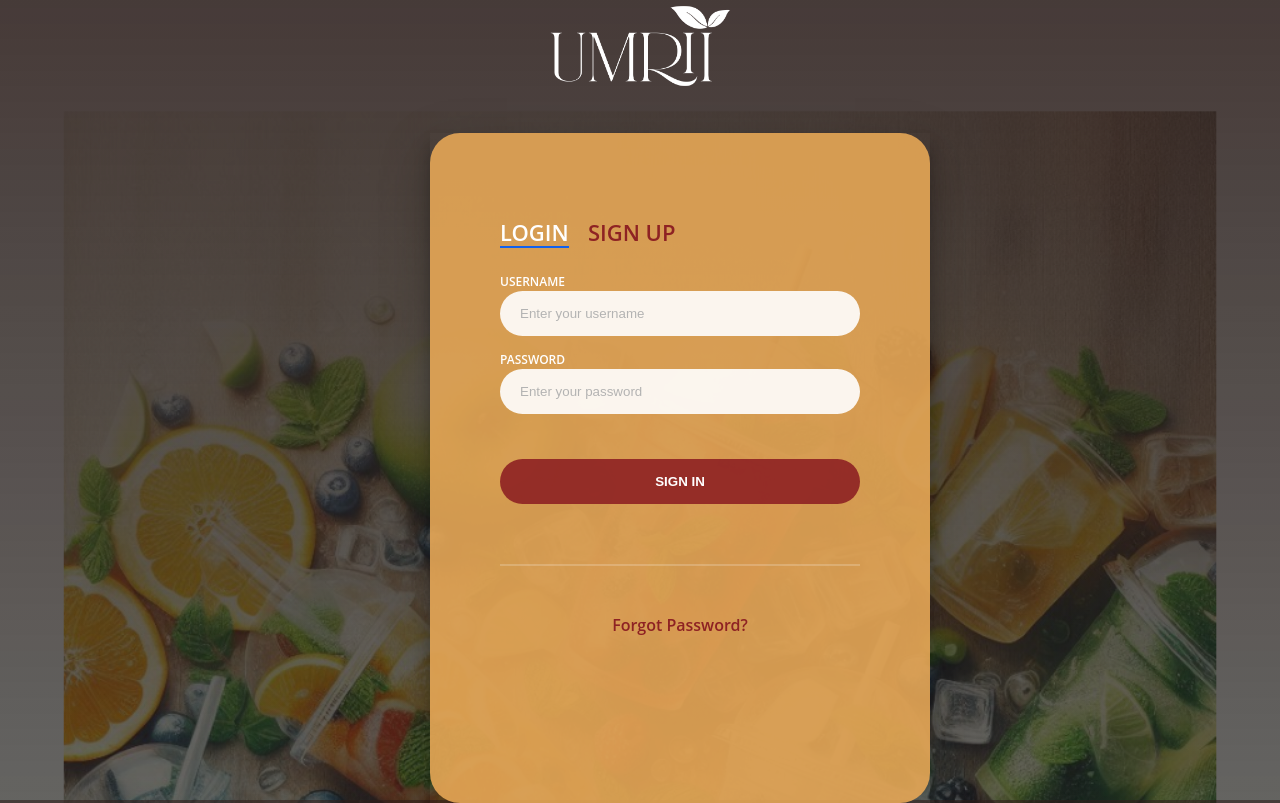
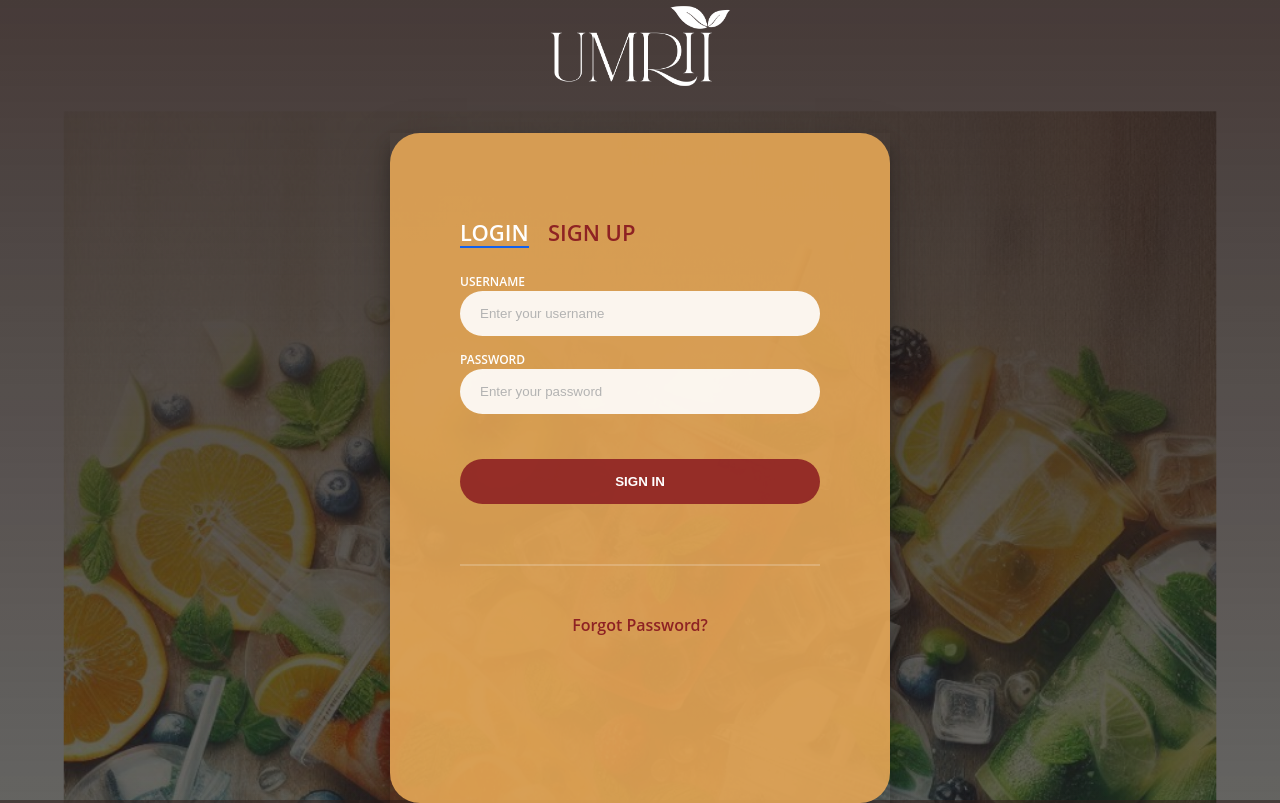
Before and after one commit to kripabudhathoki/Umrii, a PHP site: page /login.php in a window 1280 px wide. Run offline with PHP 8.4, Linux system fonts and the light colour scheme.

Commit message:
managed the login/signup in center

```diff
--- a/css/login.css
+++ b/css/login.css
@@ -12,6 +12,12 @@ body{
     background-position: center;
     background-size: cover;
 	font:600 16px/18px 'Open Sans',sans-serif;
+}
+
+.row{
+	display: flex;
+	justify-content: center;
+	align-items: center;
 }
 
 .login-box{
--- a/login.php
+++ b/login.php
@@ -7,27 +7,32 @@
     <link rel="shortcut icon" href="assets/img/logoW.png" type="image/x-icon">
     <link rel="icon" type="image/x-icon" href="assets/img/logoW.png" />
     <link href="css/login.css" rel="stylesheet" />
+</head>
+
+<body>
     <a href="index.php" class="navbar-brand">
-					<h1 class="display-6"  style="text-align: center;"><img src="assets/img/logoW.png" class="main-logo" /></h1>
+        <h1 class="display-6" style="text-align: center;">
+            <img src="assets/img/logoW.png" class="main-logo" alt="Umrii Logo" />
+        </h1>
     </a>
-</head>
-<body>
-    <div class ="row">
-	<div class="col-md-6 mx-auto p-0" style="margin-left: 430px;">
+    <div class="row">
+        <div class="col-md-6 mx-auto p-0">
             <div class="card">
                 <div class="login-box">
                     <div class="login-snip">
-		<input id="tab-1" type="radio" name="tab" class="sign-in" checked><label for="tab-1" class="tab">Login</label>
-		<input id="tab-2" type="radio" name="tab" class="sign-up"><label for="tab-2" class="tab">Sign Up</label>
+                        <input id="tab-1" type="radio" name="tab" class="sign-in" checked>
+                        <label for="tab-1" class="tab">Login</label>
+                        <input id="tab-2" type="radio" name="tab" class="sign-up">
+                        <label for="tab-2" class="tab">Sign Up</label>
                         <div class="login-space">
                             <div class="login">
                                 <div class="group">
-					<label for="user" class="label">Username</label>
-					<input id="user" type="text" class="input"  placeholder="Enter your username">
+                                    <label for="login-user" class="label">Username</label>
+                                    <input id="login-user" type="text" class="input" placeholder="Enter your username">
                                 </div>
                                 <div class="group">
-					<label for="pass" class="label">Password</label>
-					<input id="pass" type="password" class="input" data-type="password" placeholder="Enter your password">
+                                    <label for="login-pass" class="label">Password</label>
+                                    <input id="login-pass" type="password" class="input" placeholder="Enter your password">
                                 </div>
                                 <div class="group">
                                     <input type="submit" class="button" value="Sign In">
@@ -39,20 +44,20 @@
                             </div>
                             <div class="sign-up-form">
                                 <div class="group">
-					<label for="user" class="label">Username</label>
-					<input id="user" type="text" class="input" placeholder="Create your Username">
+                                    <label for="signup-user" class="label">Username</label>
+                                    <input id="signup-user" type="text" class="input" placeholder="Create your Username">
                                 </div>
                                 <div class="group">
-					<label for="pass" class="label">Password</label>
-					<input id="pass" type="password" class="input" data-type="password" placeholder="Create your password">
+                                    <label for="signup-pass" class="label">Password</label>
+                                    <input id="signup-pass" type="password" class="input" placeholder="Create your password">
                                 </div>
                                 <div class="group">
-					<label for="pass" class="label">Repeat Password</label>
-					<input id="pass" type="password" class="input" data-type="password" placeholder="Repeat your password" >
+                                    <label for="signup-repeat-pass" class="label">Repeat Password</label>
+                                    <input id="signup-repeat-pass" type="password" class="input" placeholder="Repeat your password">
                                 </div>
                                 <div class="group">
-					<label for="pass" class="label">Email Address</label>
-					<input id="pass" type="text" class="input" placeholder="Enter your email address">
+                                    <label for="signup-email" class="label">Email Address</label>
+                                    <input id="signup-email" type="text" class="input" placeholder="Enter your email address">
                                 </div>
                                 <div class="group">
                                     <input type="submit" class="button" value="Sign Up">
@@ -69,4 +74,5 @@
         </div>
     </div>
 </body>
+
 </html>
```
Lines whose indentation alone changed are shown as unchanged.
